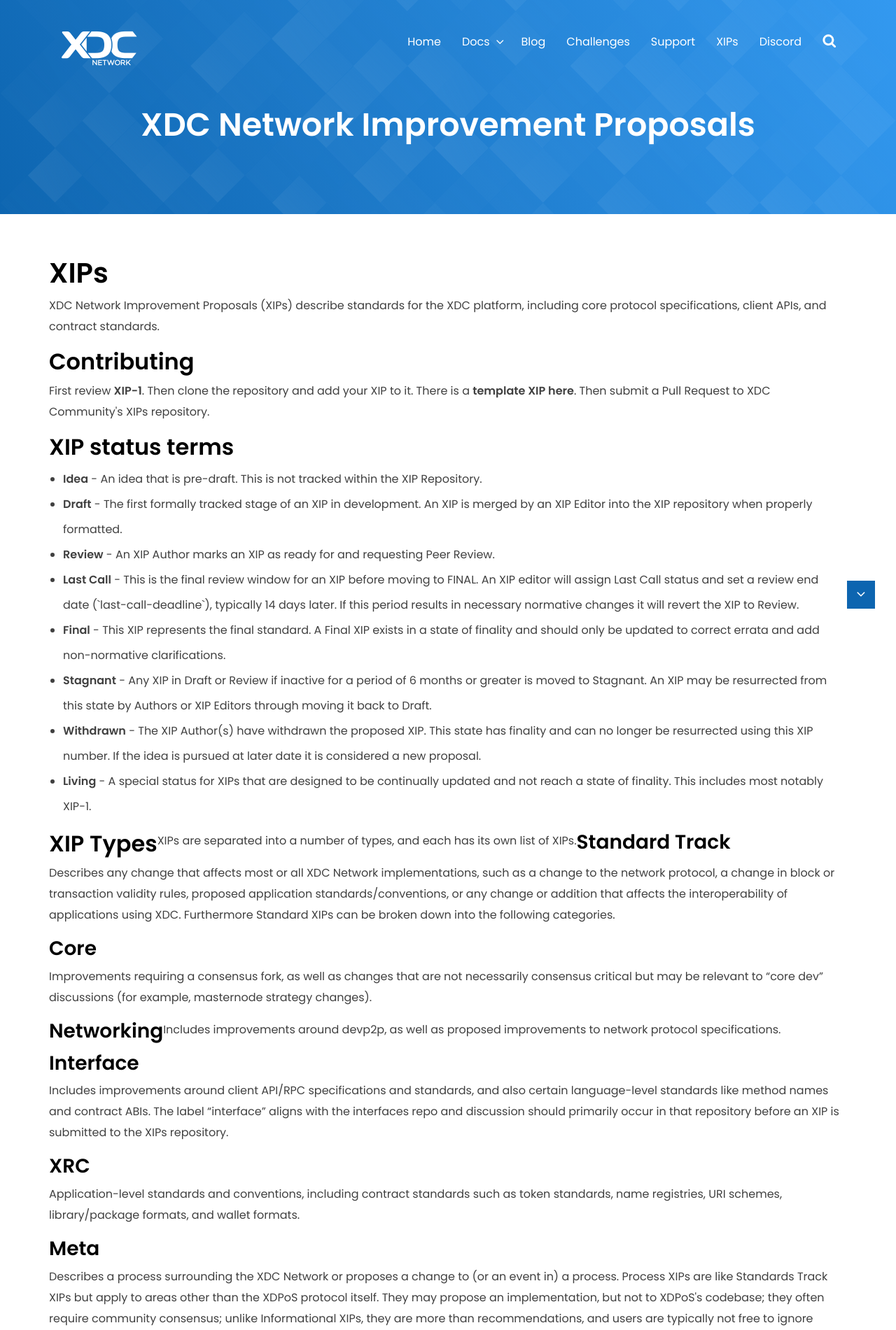
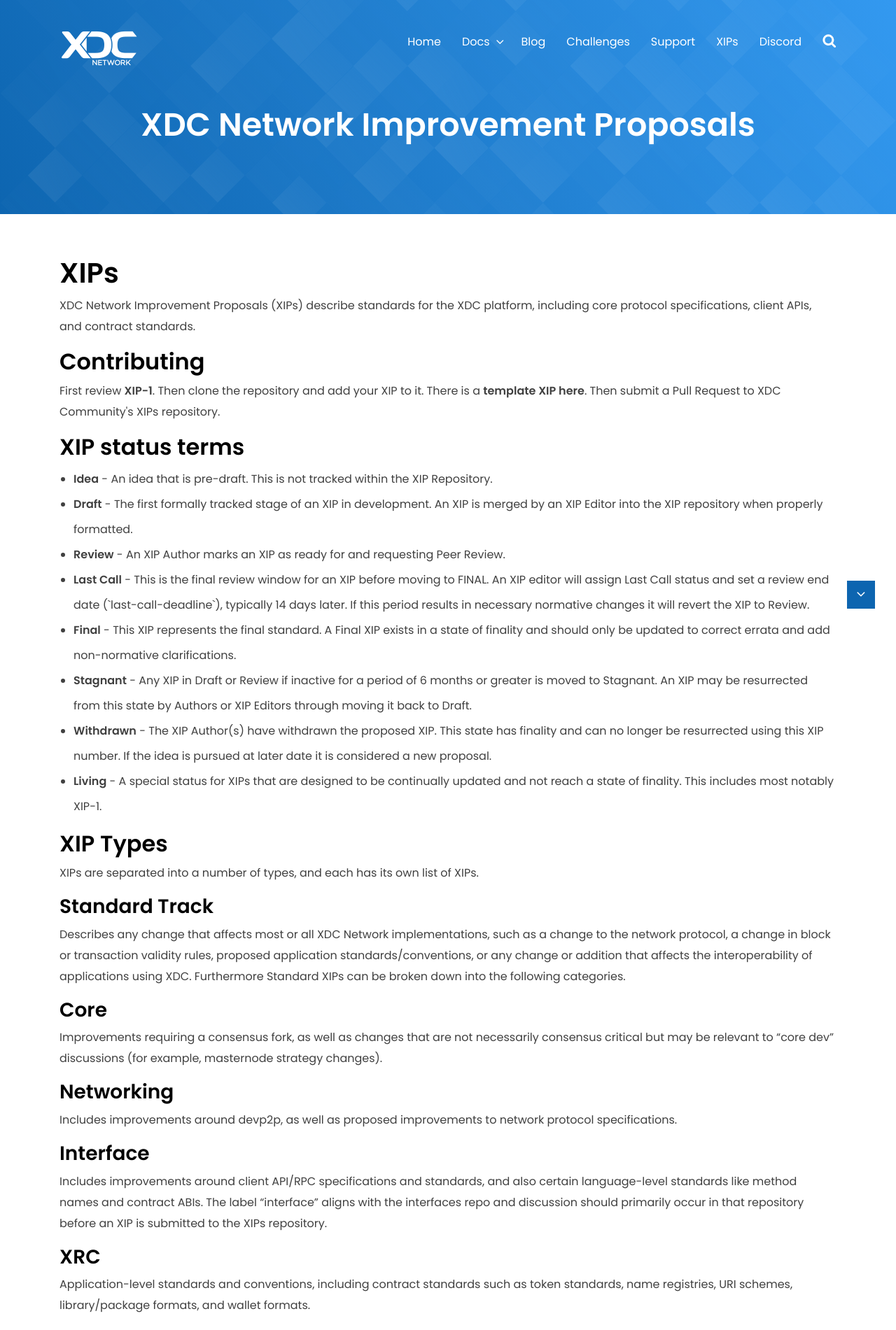
Before and after one commit to XDC-Community/XDC-Community.github.io, a Jekyll site: the page built from pages/xips.html, in a window 1280 px wide. Shown: the top 1901 px of the page at 70% size. Built offline with Jekyll 4.4.1, drawn with Linux system fonts in a browser that asks for light colours.

Commit message:
Update xips.html

```diff
--- a/pages/xips.html
+++ b/pages/xips.html
@@ -9,7 +9,6 @@
 <section class="changelog-area bg-color1">
    <div class="changelog-wrapper inner-spacing">
       <div class="container">
-         <div class="row">
             <h1>XIPs</h1>
                 <p>XDC Network Improvement Proposals (XIPs) describe standards for the XDC platform, including core protocol specifications, client APIs, and contract standards.</p>
 
@@ -28,8 +27,8 @@
                   <li><strong>Living</strong> - A special status for XIPs that are designed to be continually updated and not reach a state of finality. This includes most notably XIP-1.</li>
                 </ul>
 
-                <h2>XIP Types</h2><BR>
-                <p>XIPs are separated into a number of types, and each has its own list of XIPs.</p><BR>
+                <h2>XIP Types</h2>
+                <p>XIPs are separated into a number of types, and each has its own list of XIPs.</p>
 
                 <h3>Standard Track</h3>
                 <p>Describes any change that affects most or all XDC Network implementations, such as a change to the network protocol, a change in block or transaction validity rules, proposed application standards/conventions, or any change or addition that affects the interoperability of applications using XDC. Furthermore Standard XIPs can be broken down into the following categories.</p>
@@ -51,7 +50,6 @@
 
                 <h3>Informational</h3>
                 <p>Describes a XDC Network design issue, or provides general guidelines or information to the XDC community, but does not propose a new feature. Informational XIPs do not necessarily represent XDC community consensus or a recommendation, so users and implementers are free to ignore Informational XIPs or follow their advice.</p>
-         </div>
       </div>
    </div>
 </section>
```
